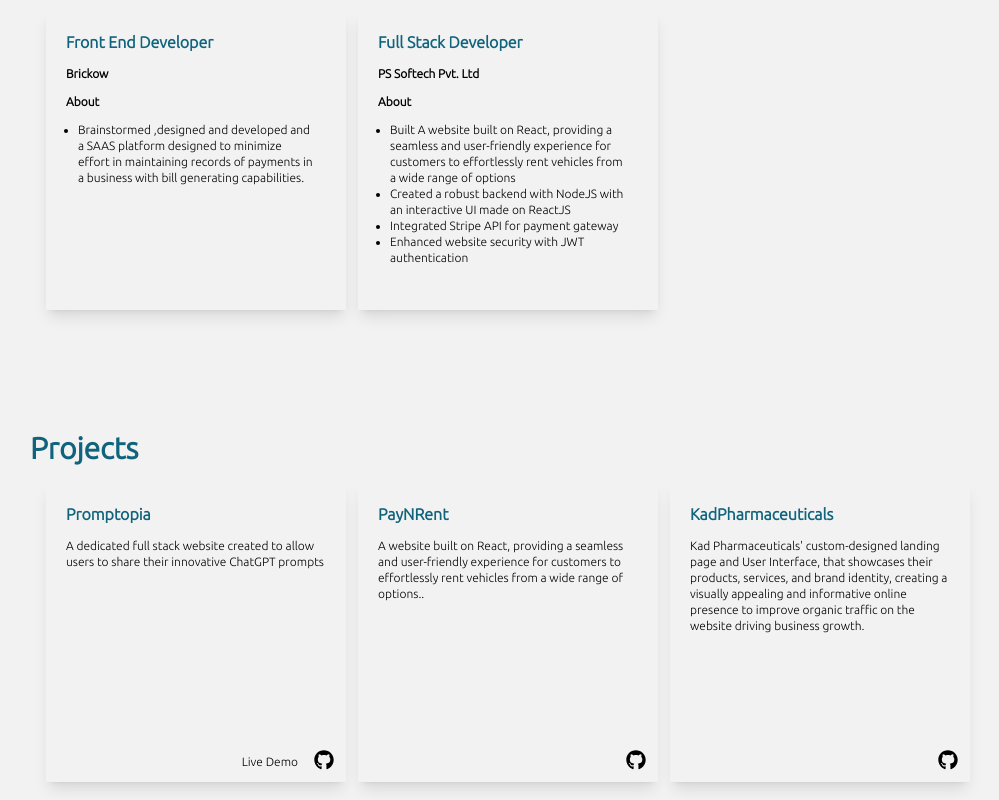
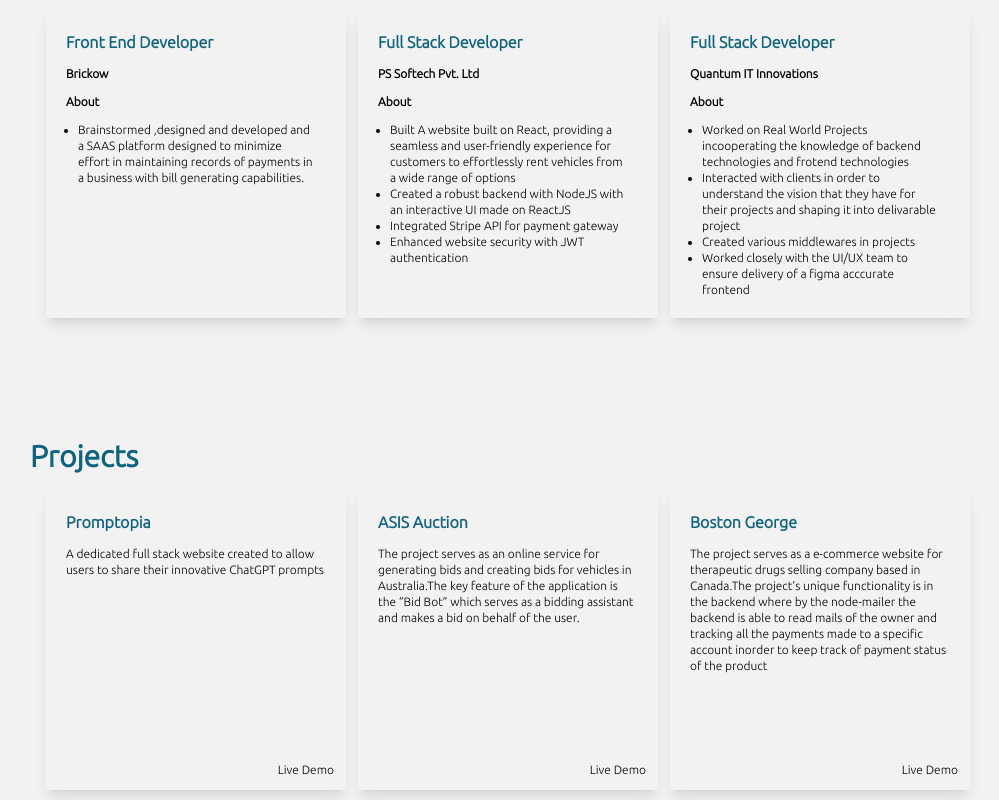
Before and after one commit to sanidhya004/Portfolio, a React (Vite) app: page / in a window 1280 px wide. Shown: the part 800-1600 px from the top of the page, without its empty margins (50-1049 px from the left). Built offline with nearby package versions, Linux system fonts and the light colour scheme; a web font is replaced by a local one.

Commit message:
changes to exp

```diff
--- a/src/Componet/Experience.jsx
+++ b/src/Componet/Experience.jsx
@@ -14,6 +14,11 @@
 
 "Integrated Stripe API for payment gateway",
 "Enhanced website security with JWT authentication"]}/>
+        <CardExp theme={theme}  Role={"Full Stack Developer"}  comp={"Quantum IT Innovations"} obj={["Worked on Real World Projects incooperating the knowledge of backend technologies and frotend technologies"
+,"Interacted with clients in order to understand the vision that they have for their projects and shaping it into delivarable project",
+
+"Created various middlewares in projects",
+"Worked closely with the UI/UX team to ensure delivery of a figma acccurate frontend"]}/>
 
         </div>
 
--- a/src/Componet/ProjectCard.jsx
+++ b/src/Componet/ProjectCard.jsx
@@ -12,7 +12,7 @@
 
       <div className='right-0 absolute bottom-3 flex justify-end items-end gap-4 px-3 text-xs'>
           {demo?<a href={demo}><button>Live Demo</button></a>:<></>}
-           <button className='text-xl'><FaGithub/></button>
+           {git && <button className='text-xl'><FaGithub/></button>}
 
       </div>
 
--- a/src/Componet/Projects.jsx
+++ b/src/Componet/Projects.jsx
@@ -9,10 +9,10 @@
         </div>
         <div className='flex sm:flex-row flex-col sm:px-4 gap-3 px-1'>
         <ProjectCard theme={theme} name={"Promptopia"} desc={"A dedicated full stack website created to allow users to share their innovative ChatGPT prompts"} demo="https://promptopia-orpin.vercel.app/"/>
-            <ProjectCard theme={theme} name={"PayNRent"} desc={"A website built on React, providing a seamless and user-friendly experience for customers to effortlessly rent vehicles from a wide range of options.."} git="https://github.com/sanidhya004/Paynrent" />
+            {/* <ProjectCard theme={theme} name={"PayNRent"} desc={"A website built on React, providing a seamless and user-friendly experience for customers to effortlessly rent vehicles from a wide range of options.."} git="https://github.com/sanidhya004/Paynrent" /> */}
 
-            <ProjectCard theme={theme} name={"KadPharmaceuticals"} desc={"Kad Pharmaceuticals' custom-designed landing page and User Interface, that showcases their products, services, and brand identity, creating a visually appealing and informative online presence to improve organic traffic on the website driving business growth."} git="https://github.com/Kkhushi2/nanduu"/>
-
+            <ProjectCard theme={theme} name={"ASIS Auction"} desc={"The project serves as an online service for generating bids and creating bids for vehicles in Australia.The key feature of the application is the “Bid Bot” which serves as a bidding assistant and makes a bid on behalf of the user."} demo="https://www.asisauctions.com.au/" />
+            <ProjectCard theme={theme} name={"Boston George"} desc={"The project serves as a e-commerce website for therapeutic drugs selling company based in Canada.The project’s unique functionality is in the backend where by the node-mailer the backend is able to read mails of the owner and tracking all the payments made to a specific account inorder to keep track of payment status of the product"} demo="https://www.asisauctions.com.au/" />
         </div>
 
     </div>
```
